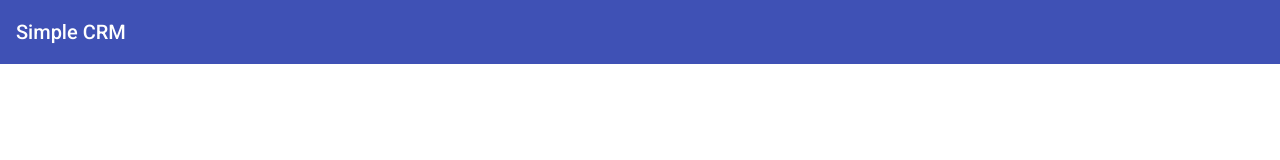
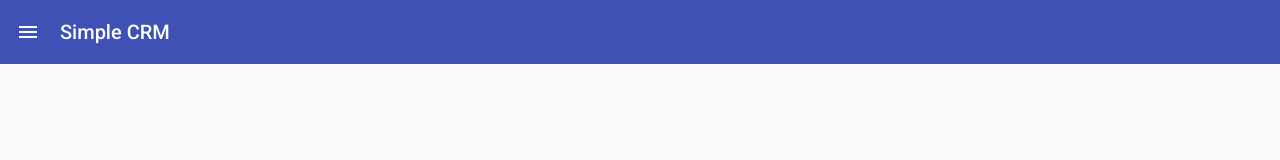
Before and after one commit to PeterSteinlesberger/simple-CRM, an Angular app: page / in a window 1280 px wide. Shown: the top 160 px of the page. Built offline with nearby package versions, Linux system fonts and the light colour scheme.

Commit message:
add: sidenav

```diff
--- a/src/app/app.component.html
+++ b/src/app/app.component.html
@@ -1,5 +1,13 @@
-<p>
-  <mat-toolbar color="primary">
-    <span>Simple CRM</span>
-  </mat-toolbar>
-</p>
+<mat-drawer-container class="mat-drawer-container" autosize>
+  <mat-drawer #drawer class="example-sidenav" mode="side">
+    <p>Auto-resizing sidenav</p>
+
+  </mat-drawer>
+  <div class="example-sidenav-content">
+    <mat-toolbar color="primary">
+      <mat-icon class="menu-icon" (click)="drawer.toggle()">menu</mat-icon>
+      <span class="headline">Simple CRM</span>
+    </mat-toolbar>
+  </div>
+
+</mat-drawer-container>
--- a/src/app/app.component.scss
+++ b/src/app/app.component.scss
@@ -0,0 +1,11 @@
+.mat-drawer-container {
+    height: 100vh;
+}
+
+.headline {
+    margin-left: 20px;
+}
+
+.menu-icon {
+    cursor: pointer;
+}
```
Also changed, not shown: src/app/app.module.ts (+5 -2 lines).
